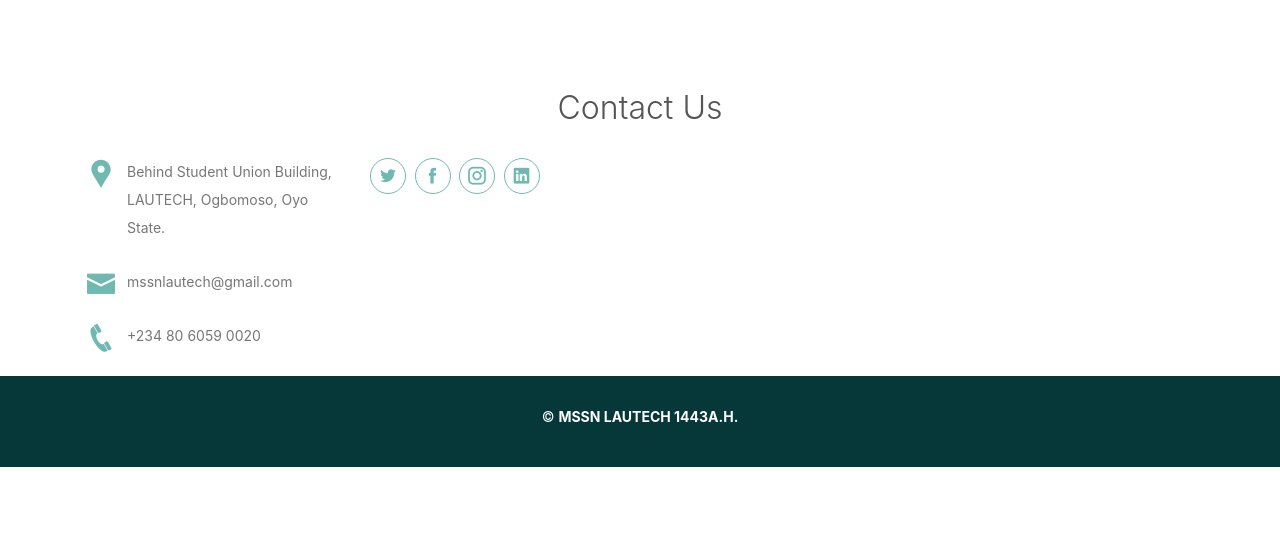
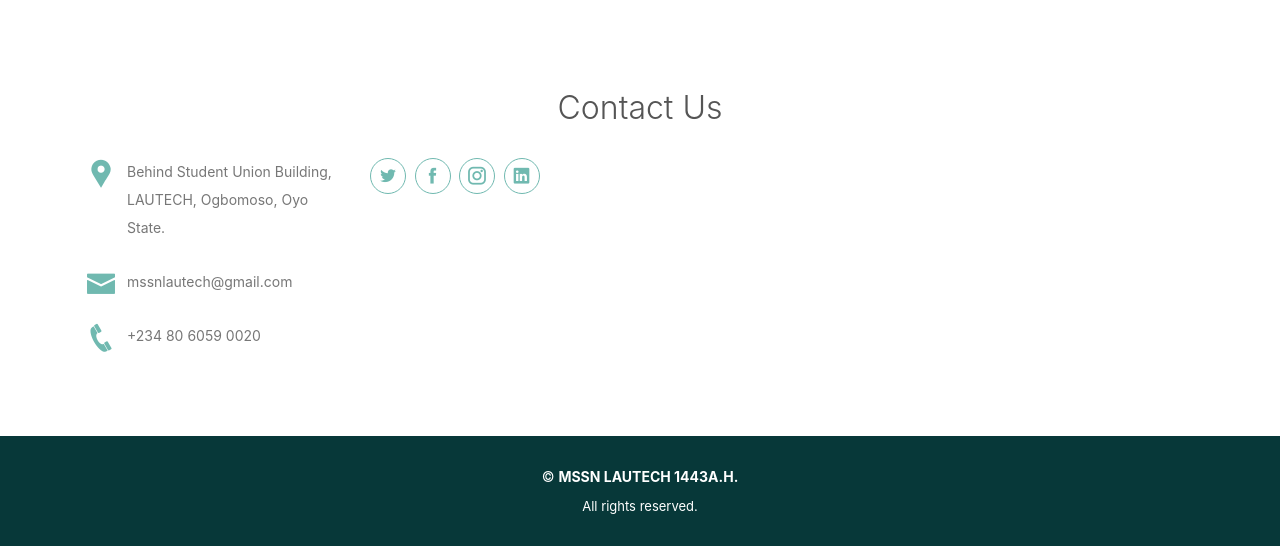
Before and after one commit to Afeez1131/MSSNEvent-app, a Django app: page / in a window 1280 px wide. Shown: the part 1377-1923 px from the top of the page. Before the commit the page ends 1844 px from the top, so only its background shows below. Run offline with Django 3.2, Linux system fonts and the light colour scheme; data that the repository does not hold is empty; some libraries are stand-ins or nearby versions.

Commit message:
fixed footer

```diff
--- a/bootstrap/settings.py
+++ b/bootstrap/settings.py
@@ -32,7 +32,7 @@
 # SECURITY WARNING: don't run with debug turned on in production!
 DEBUG = True
 
-ALLOWED_HOSTS = ["event-mssn.herokuapp.com", "localhost", "127.0.0.1"]
+ALLOWED_HOSTS = ['event-mssn.herokuapp.com', 'localhost', '127.0.0.1']
 
 
 # Application definition
@@ -163,7 +163,7 @@
 
 SECURE_BROWSER_XSS_FILTER = True
 X_FRAME_OPTIONS = 'DENY'
-SECURE_SSL_REDIRECT = True
+SECURE_SSL_REDIRECT = False
 SECURE_HSTS_SECONDS = 3600
 SECURE_HSTS_INCLUDE_SUBDOMAINS = True
 SECURE_HSTS_PRELOAD = True  # new
--- a/event_app/static/css/base.css
+++ b/event_app/static/css/base.css
@@ -85,7 +85,11 @@
   }
 
   .section-bg {
-    background-color: #f2f9f8;
+    background-color: #b2bdbb;
+  }
+
+  .section-bg-footer {
+    background-color: #fff;
   }
 
   .section-title {
@@ -250,6 +254,10 @@
 .section-bg {
   background-color: #fff;
 }
+
+.section-bg-2 {
+  background-color: rgb(163, 57, 57);
+}
 .services .icon-box {
   margin-bottom: 20px;
   text-align: center;
--- a/event_app/templates/footer.html
+++ b/event_app/templates/footer.html
@@ -1,12 +1,12 @@
+{% load static %}
 <!-- ======= Contact Us Section ======= -->
-<section id="contact" class="contact section-bg">
+<section id="contact" class="contact section-bg-footer">
     <div class="container">
 
         <div class="section-title">
             <h2 style="padding-top:30px;">Contact Us</h2>
 
         </div>
-
         <div class="row">
             <div class="col-lg-3 col-md-6">
                 <div class="info">
@@ -14,17 +14,14 @@
                         <i class="icofont-google-map"></i>
                         <p>Behind Student Union Building,<br>LAUTECH, Ogbomoso, Oyo State.</p>
                     </div>
-
                     <div>
                         <i class="icofont-envelope"></i>
                         <p>mssnlautech@gmail.com</p>
                     </div>
-
                     <div>
                         <i class="icofont-phone"></i>
                         <p>+234 80 6059 0020</p>
                     </div>
-
                 </div>
             </div>
 
@@ -39,16 +36,14 @@
                 </div>
             </div>
         </div>
-
     </div>
+</section>
 <footer id="footer">
     <div class="container">
         <div class="copyright">
             &copy; <strong>MSSN LAUTECH 1443A.H.</strong>
         </div>
-            <div class="credits">
-            </div>
+        <div class="credits">All rights reserved.</div>
+
     </div>
 </footer><!-- End #footer -->
-
-</section><!-- End Contact Us Section -->
```
Also changed, not shown: event_app/templates/base.html (line endings or trailing spaces). Lines whose indentation alone changed are shown as unchanged.
